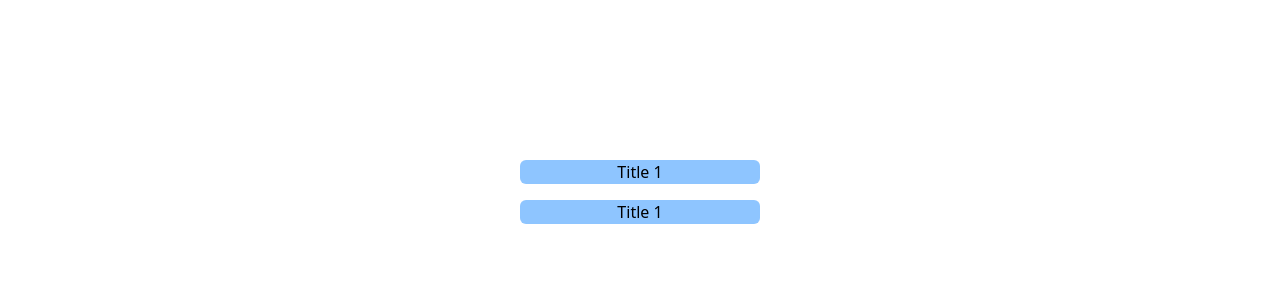
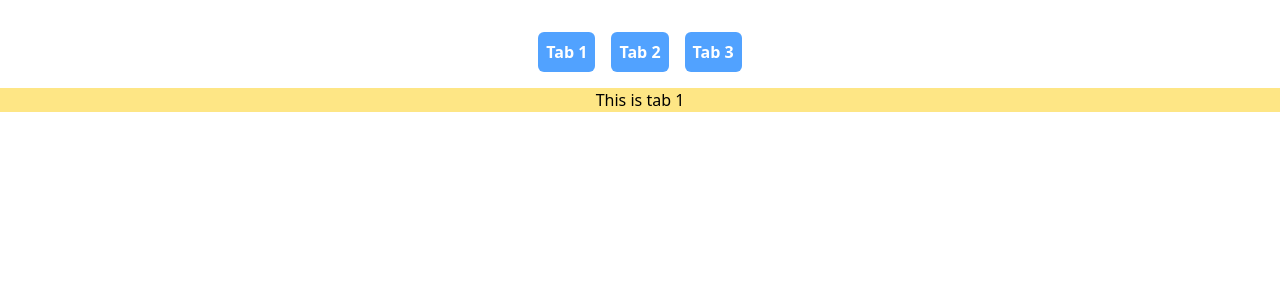
Before and after one commit to PritomDutta89/frontend-machine-coding, a React (Vite) app: page / in a window 1280 px wide. Shown: the top 300 px of the page. Built offline with nearby package versions, Linux system fonts and the light colour scheme.

Commit message:
Added tabs

```diff
--- a/src/App.jsx
+++ b/src/App.jsx
@@ -1,13 +1,15 @@
 import Accordion from "./accordion/Accordion";
 import SearchBar from "./auto-complete-search/SearchBar";
 import Modal from "./modal/Modal";
+import Tabs from "./tabs/Tabs";
 
 const App = () => {
   return (
     <div>
       {/* <SearchBar /> */}
       {/* <Modal /> */}
-      <Accordion />
+      {/* <Accordion /> */}
+      <Tabs />
     </div>
   );
 };
--- /dev/null
+++ b/src/tabs/Tabs.jsx
@@ -0,0 +1,39 @@
+import React, { useState } from "react";
+
+const tabData = [
+  {
+    title: "Tab 1",
+    content: "This is tab 1",
+  },
+  {
+    title: "Tab 2",
+    content: "This is tab 2",
+  },
+  {
+    title: "Tab 3",
+    content: "This is tab 3",
+  },
+];
+
+const Tabs = () => {
+  const [activeTab, setActiveTab] = useState(0);
+  return (
+    <>
+      <div className="flex justify-center items-center mt-[2rem] gap-[1rem]">
+        {tabData?.map((item, index) => (
+          <button
+            key={index}
+            className="cursor-pointer w-fit bg-blue-400 text-white p-2 font-bold rounded-md"
+            onClick={() => setActiveTab(index)}
+          >
+            {item?.title}
+          </button>
+        ))}
+      </div>
+
+      <div className="flex justify-center items-center mt-[1rem] bg-amber-200 ">{tabData[activeTab]?.content}</div>
+    </>
+  );
+};
+
+export default Tabs;
```
